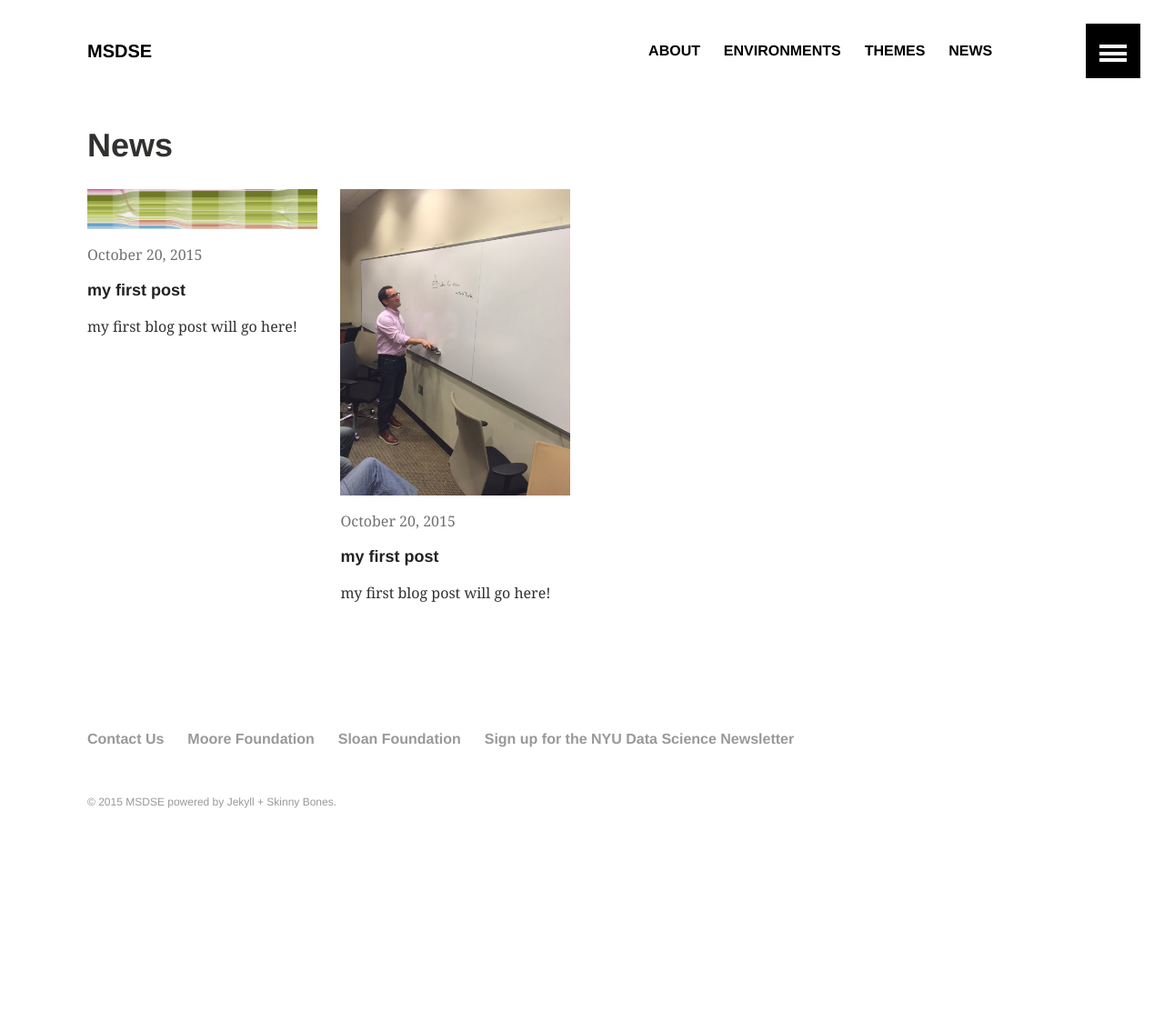
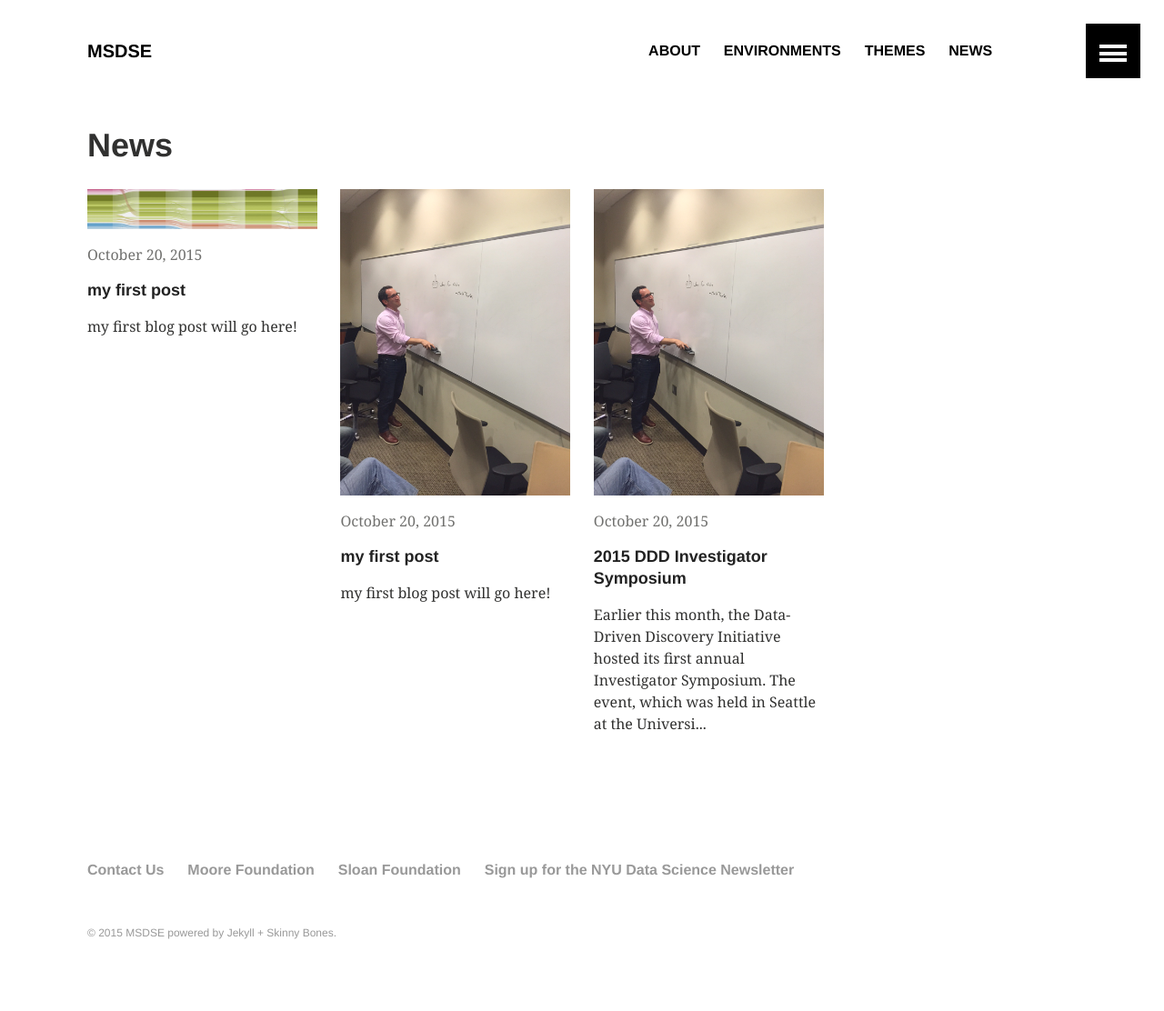
Before and after one commit to DDD-Moore/msdse, a Jekyll site: the page built from news.md, in a window 1280 px wide. Shown: the whole page at 91% size. Built offline with Jekyll 4.4.1, drawn with Linux system fonts in a browser that asks for light colours; before the commit the page ends 968 px from its top, so only the background shows below that.

Commit message:
add favicon; fix fonts, add post

```diff
--- /dev/null
+++ b/_posts/2015-10-20-2015-symposium.md
@@ -0,0 +1,18 @@
+---
+layout: article
+title: 2015 DDD Investigator Symposium
+permalink: /2015-symposium/
+image:
+  feature: IMG_0746.JPG
+  teaser: IMG_0746.JPG
+---
+
+Earlier this month, the Data-Driven Discovery Initiative hosted its first annual Investigator Symposium. The event, which was held in Seattle at the University of Washington, brought together 14 Moore Investigators in Data-Driven Discovery and 13 of their lab members (postdocs, grad students, and research associates). Sessions were broadly applicable to the group and ranged from open science to managing a laboratory, with most of the format devoted to interactive, facilitated discussion around topics of interest to the group.
+
+The major focus of the two-day symposium was to begin building a community of diverse researchers interested in using data-intensive techniques to answer important questions across many areas of natural science. This was achieved with long lunch and coffee breaks, meals together, and plenty of time for casual interactions among attendees.
+
+A major highlight of the meeting for both Moore staff and attendees was the investigators’ presentations on their work. Each investigator provided a brief overview of their research, intended for a diverse, yet data-savvy audience. The investigators represent a broad range of interests and domains, and it was particularly interesting to see the attendees drawing connections between the different projects.
+
+In an effort to further enable community building across all of our DDD grantees, we hosted a social mixer the evening before the symposium between the Moore Investigators and researchers from DDD’s other major strategy, Data Science Environments, who were also in town for their annual summit. This event was quite successful and we have plans to expand this period of overlap during next year’s event to allow more time for engagement and collaboration.
+
+To learn more about the DDD Symposium and how we support data-driven discovery, stop by to chat with Chris, Carly, and Natalie!
--- a/_sass/_sliding-menu.scss
+++ b/_sass/_sliding-menu.scss
@@ -132,20 +132,20 @@
       display: block;
       margin-left: 5px;
       font-family: $alt-font;
-      @include font-size(12,no);
+      @include font-size(24,no);
       font-weight: 700;
       @include media($small) {
         margin-left: 5px;
-        @include font-size(16,no);
+        @include font-size(32,no);
       }
     }
     .excerpt {
       margin-top: 0;
       margin-left: 5px;
-      @include font-size(8,no);
+      @include font-size(14,no);
       @include media($small) {
         margin-left: 5px;
-        @include font-size(9,no);
+        @include font-size(16,no);
       }
     }
   }
@@ -155,7 +155,7 @@
     font-style: italic;
   }
   .menu-item .home a {
-    @include font-size(16);
+    @include font-size(32);
   }
 }
 
```
Also changed, not shown: favicon.ico.
